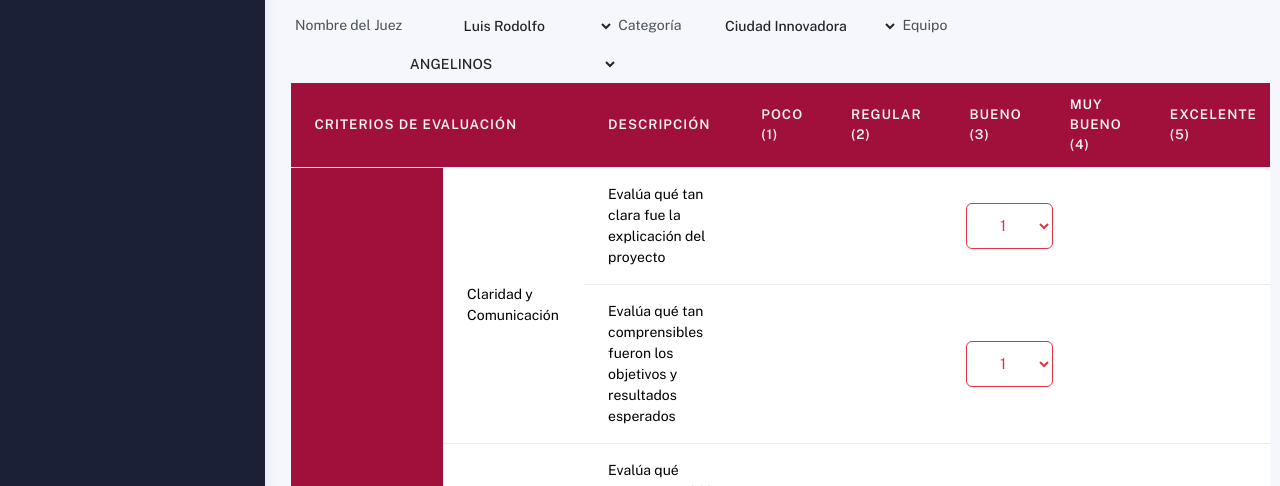
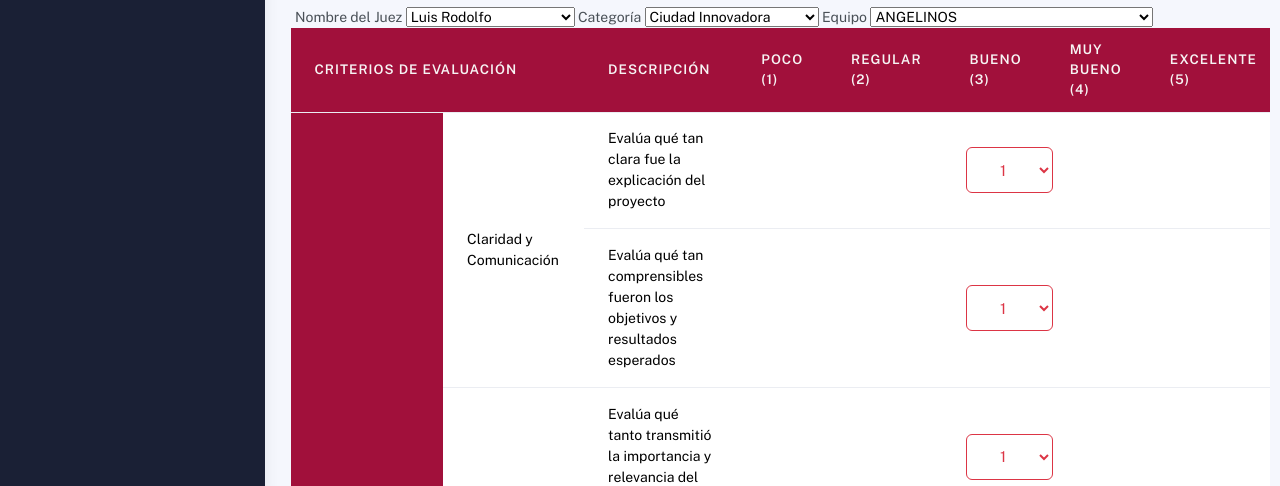
Before and after one commit to erickgarcia14k/Hackaton, a plain HTML site: page index.html in a window 1280 px wide. Shown: the part 311-797 px from the top of the page. Drawn offline with nearby package versions, Linux system fonts and the light colour scheme.

Commit message:
Update index.html

```diff
--- a/index.html
+++ b/index.html
@@ -174,15 +174,15 @@
                 <form id="my-google-sheet">
                    <!--Nombre-->
                    <label for="nombre_juez" >Nombre del Juez</label>
-                   <select id="miSelect" name="nombre_juez" class="btn">
+                   <select id="miSelect" name="nombre_juez">
                    </select>
 
                    <label for="categoria">Categoría</label>
-                   <select id="categoria" name="categoria" class="btn ">
+                   <select id="categoria" name="categoria">
                    </select>
 
                    <label for="equipo">Equipo</label>
-                   <select id="equipo" name="equipo" class="btn"></select>
+                   <select id="equipo" name="equipo"></select>
               </div>
             </div>
 
```
